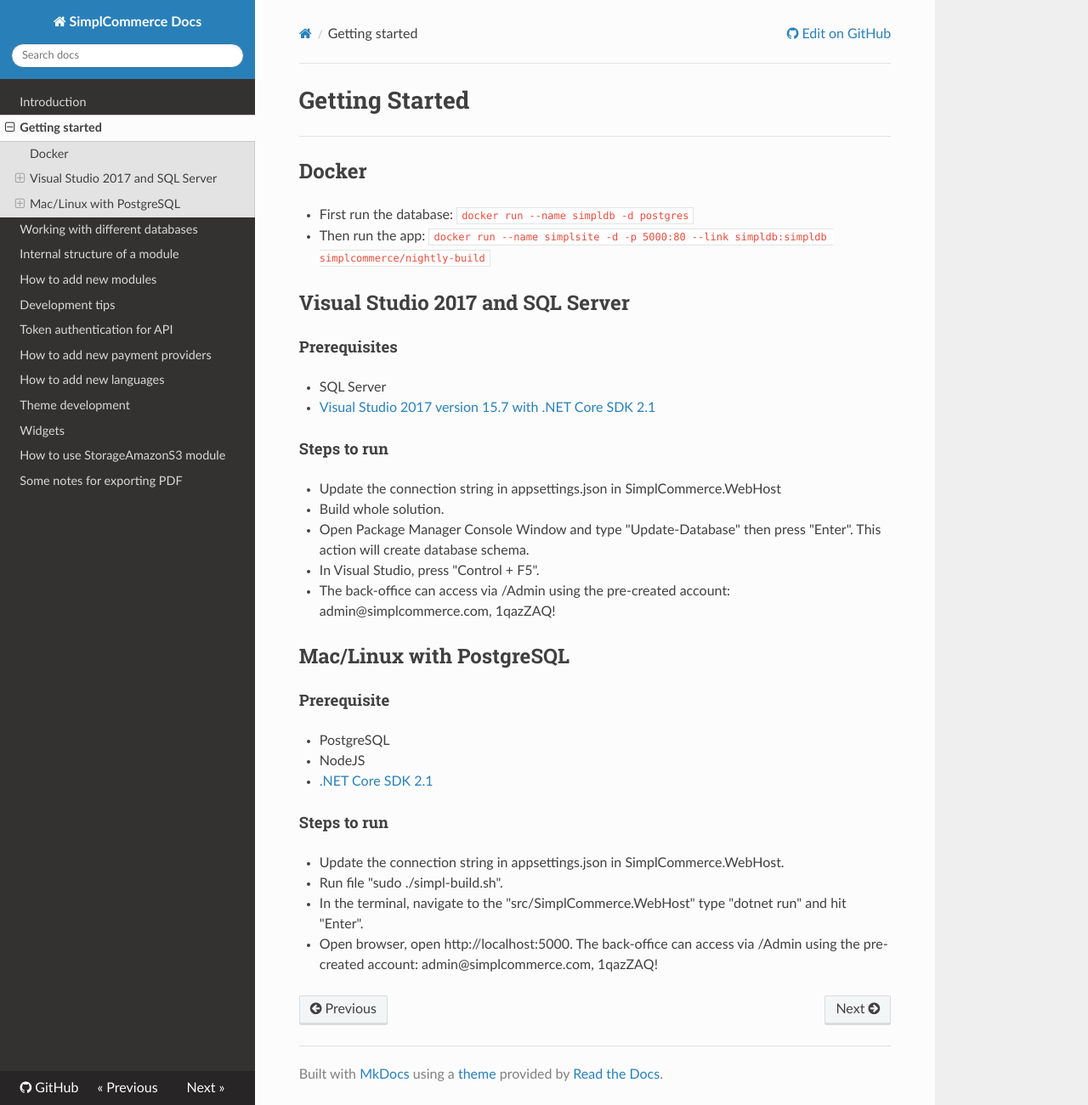
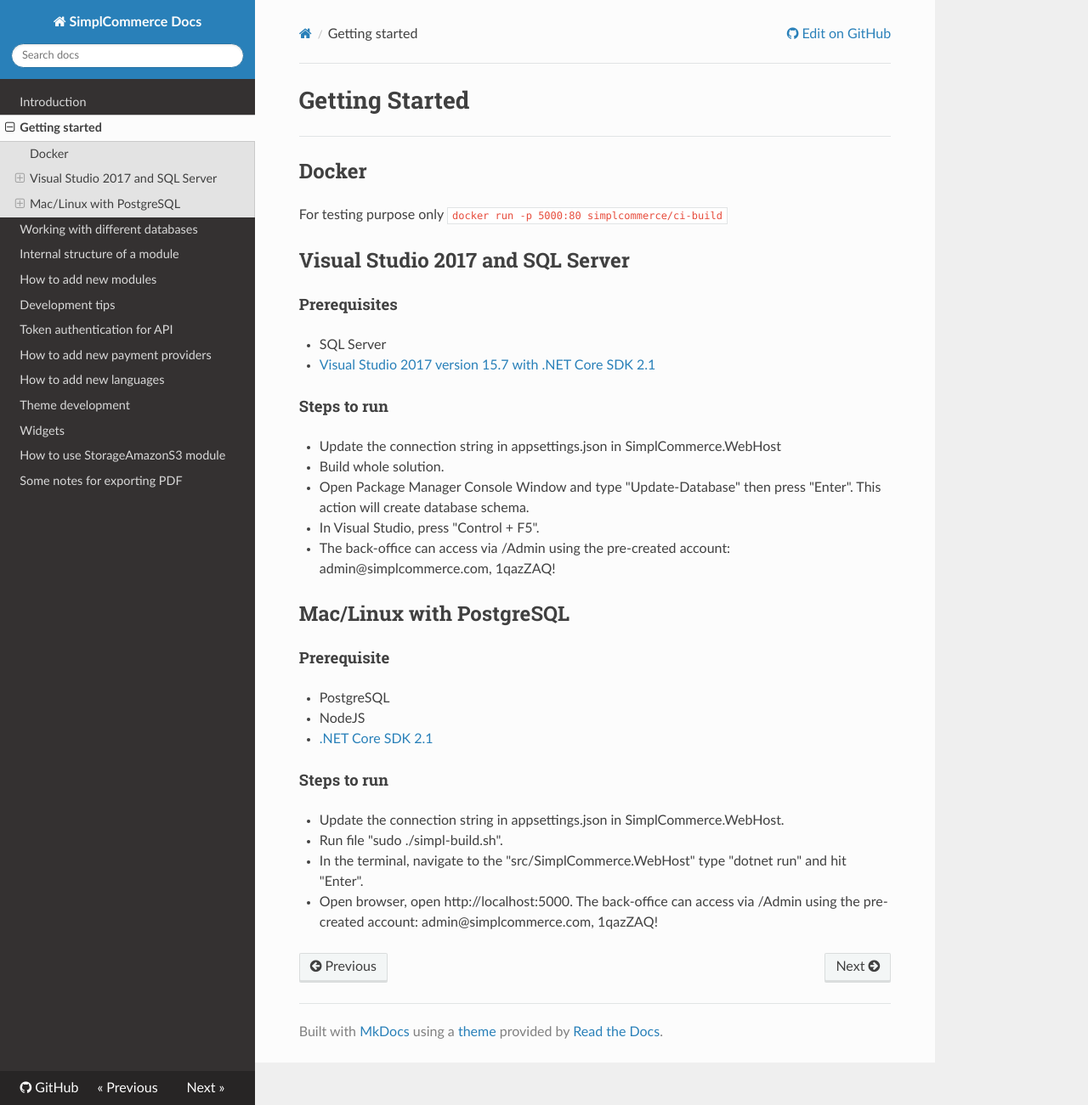
Before and after one commit to simplcommerce/docs, an MkDocs documentation site: the page built from docs/getting-started.md, in a window 1280 px wide and 1301 px high. Shown: the whole window at 85% size. Built offline with MkDocs 1.6.1, drawn with Linux system fonts in a browser that asks for light colours; nearby versions of some CDN libraries; old or Windows-style settings are respelled for this version of MkDocs.

Commit message:
Update getting-started.md

```diff
--- a/docs/getting-started.md
+++ b/docs/getting-started.md
@@ -3,8 +3,8 @@
 ---
 
 ## Docker
-- First run the database: `docker run --name simpldb -d postgres`
-- Then run the app: `docker run --name simplsite -d -p 5000:80 --link simpldb:simpldb simplcommerce/nightly-build`
+
+For testing purpose only `docker run -p 5000:80 simplcommerce/ci-build`
 
 ## Visual Studio 2017 and SQL Server
 
```
